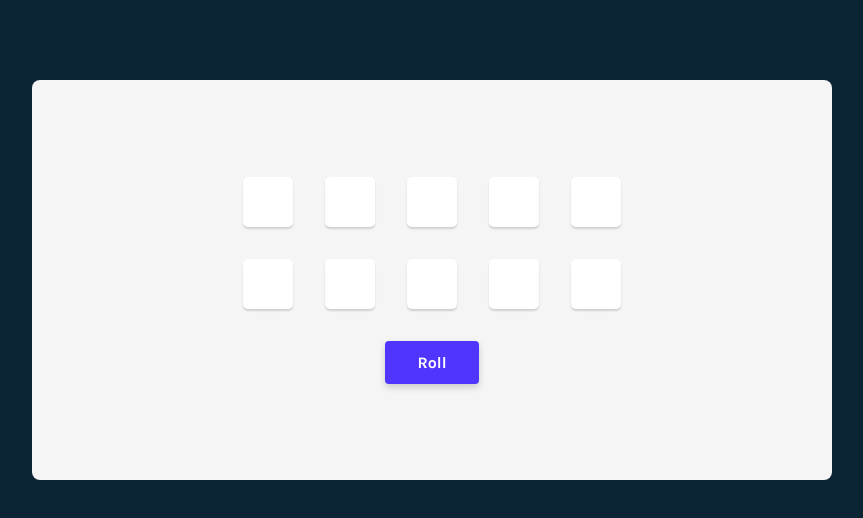
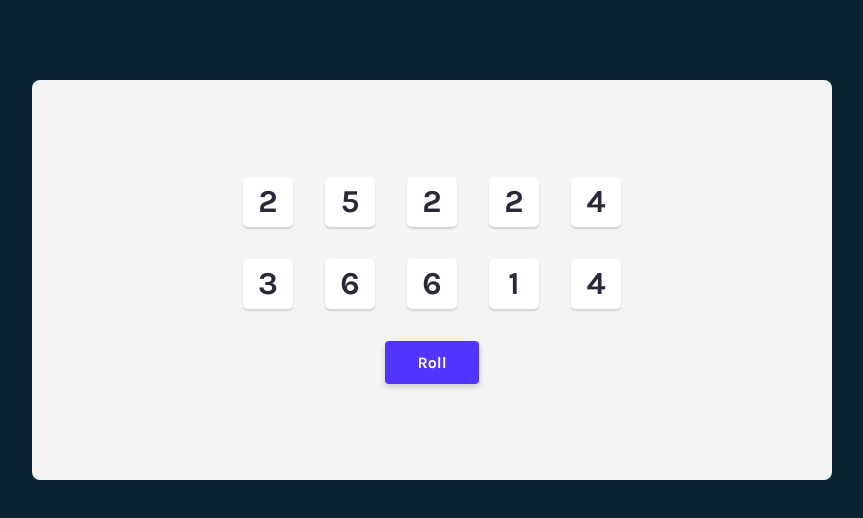
Before and after one commit to kwlsq/tenzies, a React (Vite) app: page / in a window 1280 px wide. Shown: the top 518 px of the page, without its empty margins (208-1071 px from the left). Built offline with nearby package versions, Linux system fonts and the light colour scheme.

Commit message:
hold dice

```diff
--- a/src/App.jsx
+++ b/src/App.jsx
@@ -20,10 +20,28 @@ function App() {
   }
 
   function generateNewDice() {
-    setDiceNumbers(() => allNewDice())
+    setDiceNumbers((prevDiceNumbers) => {
+      return prevDiceNumbers.map((dice) =>
+        dice.isHeld ? dice : { ...dice, value: Math.ceil(Math.random() * 6) }
+      )
+    })
   }
 
-  const diceElements = diceNumbers.map((diceNumber) => <Die value={diceNumbers.value} key={diceNumbers.id} />)
+  function holdDice(id) {
+    setDiceNumbers((prevDiceNumbers) => {
+      return prevDiceNumbers.map((dice) =>
+        dice.id === id ? { ...dice, isHeld: !dice.isHeld } : dice
+      )
+    })
+  }
+
+  const diceElements = diceNumbers.map((diceNumber) => {
+    return <Die
+      value={diceNumber.value}
+      key={diceNumber.id}
+      isHeld={diceNumber.isHeld}
+      hold={() => holdDice(diceNumber.id)} />
+  })
 
   return (
     <main>
--- a/src/die.jsx
+++ b/src/die.jsx
@@ -1,8 +1,12 @@
 
 export default function Die(props) {
+    const dieStyle = {
+        backgroundColor: props.isHeld ? '#59E391' : '#fff'
+    }
+
     return (
-        <div className="die">
-            <h2 className="die-num">{props.value}</h2>
+        <div className="die" style={dieStyle} onClick={props.hold}>
+            <h2 className="die-num" >{props.value}</h2>
         </div>
     )
 }
```
